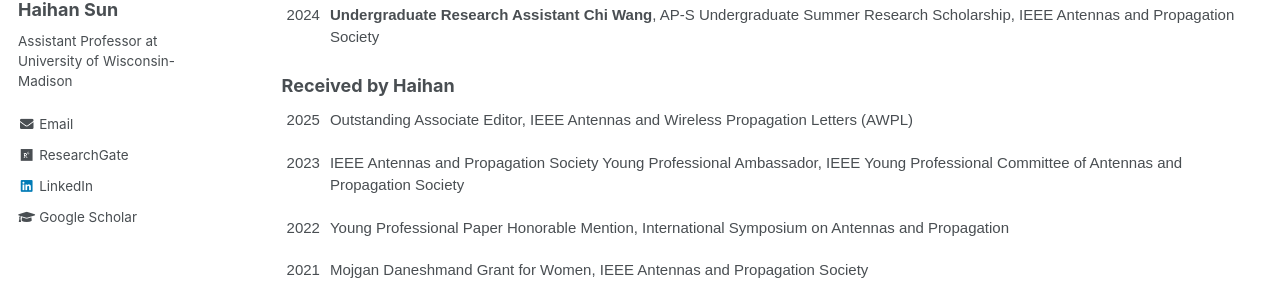
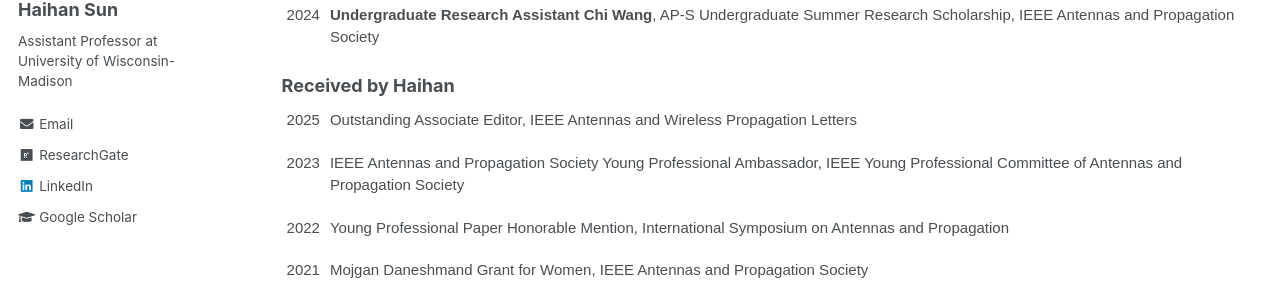
Before and after one commit to Haihan-Sun/Haihan-Sun.github.io, a Jekyll site: the page built from _pages/awards.html, in a window 1280 px wide and 1234 px high. Shown: the part 263-567 px from the top of the window. Built offline with Jekyll 4.4.1, drawn with Linux system fonts in a browser that asks for light colours.

Commit message:
Update awards.html

```diff
--- a/_pages/awards.html
+++ b/_pages/awards.html
@@ -40,7 +40,7 @@ author_profile: true
 
   <tr>
     <td class="tg-ko0z">2025</td>
-    <td class="tg-ko0z">Outstanding Associate Editor, IEEE Antennas and Wireless Propagation Letters (AWPL) </td>
+    <td class="tg-ko0z">Outstanding Associate Editor, IEEE Antennas and Wireless Propagation Letters </td>
   </tr>
   <tr>
     <td class="tg-ko0z">2023</td>
```
